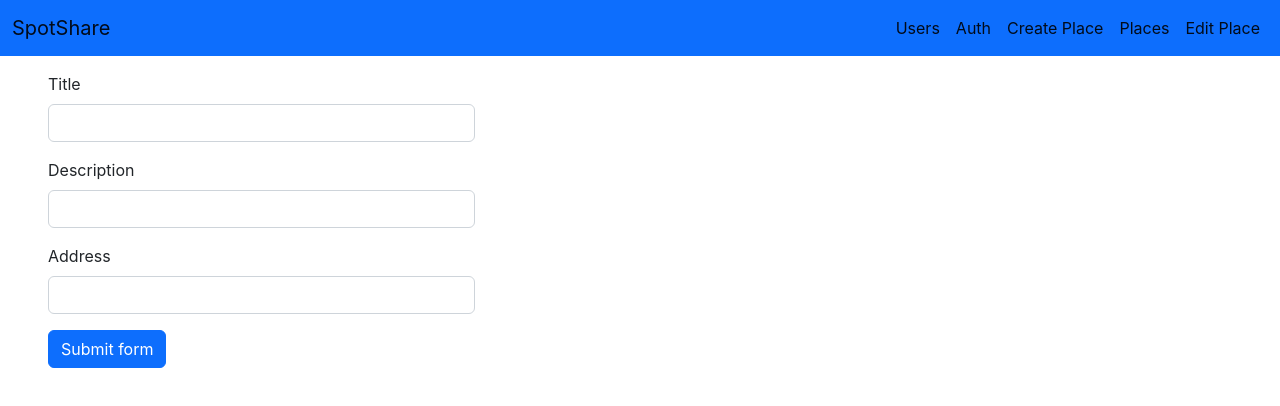
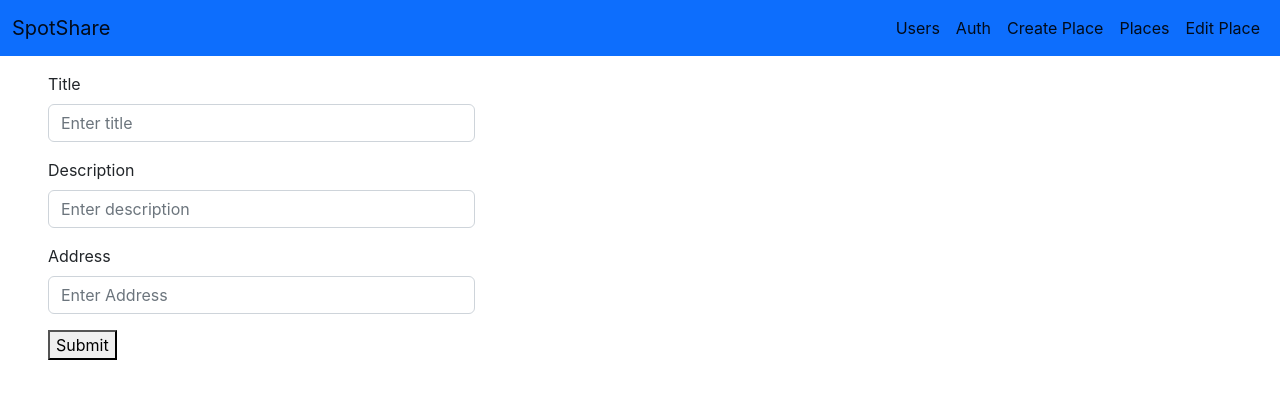
Before and after one commit to hitesh19426/spotshare, a React (Create React App) app: page /places/new in a window 1280 px wide. Shown: the top 406 px of the page. Built offline with nearby package versions, Linux system fonts and the light colour scheme.

Commit message:
created create place page

```diff
--- a/src/App.js
+++ b/src/App.js
@@ -12,12 +12,16 @@
 import NewPlace from "./pages/Places/NewPlace";
 import UpdatePlace from "./pages/Places/UpdatePlace";
 import ErrorPage from "./pages/ErrorPage";
-import {USERS} from "./DUMMY_DATA"
+import {USERS, PLACES} from "./DUMMY_DATA"
 
 function getPlaces(uid){
   // TODO: When you make apis, then you would not need USERS, so you would be able to extract out getPlaces into services
   const user = USERS.find(user => user["id"] === uid);
   return (user === undefined ? null : user["places"]);
+}
+function getPlace(pid){
+  const place = PLACES[pid];
+  return (place === undefined ? null : place);
 }
 
 function App() {
@@ -30,7 +34,7 @@
             <Route path="/:uid/places" element={<Places getPlaces={getPlaces} />} />
             <Route path="/auth" element={<Authenticate />} />
             <Route path="/places/new" element={<NewPlace />} />
-            <Route path="/places/:pid" element={<UpdatePlace />} />
+            <Route path="/places/:pid" element={<UpdatePlace getPlace={getPlace}/>} />
           </Route>
         </Route>
       </Routes>
--- a/src/DUMMY_DATA.js
+++ b/src/DUMMY_DATA.js
@@ -1,6 +1,7 @@
 // TODO: Add more actual places instead of using same page.
 export const PLACES = {
   p1: {
+    id: 'p1',
     title: "Empire State Building",
     description: "One of the most famous sky scrapers in the world!",
     address: "20 W 34th St, New York, NY 10001",
@@ -9,6 +10,7 @@
       "https://upload.wikimedia.org/wikipedia/commons/thumb/d/df/NYC_Empire_State_Building.jpg/640px-NYC_Empire_State_Building.jpg",
   },
   p2: {
+    id: 'p2',
     title: "Empire State Building",
     description: "One of the most famous sky scrapers in the world!",
     address: "20 W 34th St, New York, NY 10001",
@@ -17,6 +19,7 @@
       "https://upload.wikimedia.org/wikipedia/commons/thumb/d/df/NYC_Empire_State_Building.jpg/640px-NYC_Empire_State_Building.jpg",
   },
   p3: {
+    id: 'p3',
     title: "Empire State Building",
     description: "One of the most famous sky scrapers in the world!",
     address: "20 W 34th St, New York, NY 10001",
@@ -25,6 +28,7 @@
       "https://upload.wikimedia.org/wikipedia/commons/thumb/d/df/NYC_Empire_State_Building.jpg/640px-NYC_Empire_State_Building.jpg",
   },
   p4: {
+    id: 'p4',
     title: "Empire State Building",
     description: "One of the most famous sky scrapers in the world!",
     address: "20 W 34th St, New York, NY 10001",
@@ -33,6 +37,7 @@
       "https://upload.wikimedia.org/wikipedia/commons/thumb/d/df/NYC_Empire_State_Building.jpg/640px-NYC_Empire_State_Building.jpg",
   },
   p5: {
+    id: 'p5',
     title: "Empire State Building",
     description: "One of the most famous sky scrapers in the world!",
     address: "20 W 34th St, New York, NY 10001",
@@ -41,6 +46,7 @@
       "https://upload.wikimedia.org/wikipedia/commons/thumb/d/df/NYC_Empire_State_Building.jpg/640px-NYC_Empire_State_Building.jpg",
   },
   p6: {
+    id: 'p6',
     title: "Empire State Building",
     description: "One of the most famous sky scrapers in the world!",
     address: "20 W 34th St, New York, NY 10001",
@@ -49,6 +55,7 @@
       "https://upload.wikimedia.org/wikipedia/commons/thumb/d/df/NYC_Empire_State_Building.jpg/640px-NYC_Empire_State_Building.jpg",
   },
   p7: {
+    id: 'p7',
     title: "Empire State Building",
     description: "One of the most famous sky scrapers in the world!",
     address: "20 W 34th St, New York, NY 10001",
@@ -57,6 +64,7 @@
       "https://upload.wikimedia.org/wikipedia/commons/thumb/d/df/NYC_Empire_State_Building.jpg/640px-NYC_Empire_State_Building.jpg",
   },
   p8: {
+    id: 'p8',
     title: "Empire State Building",
     description: "One of the most famous sky scrapers in the world!",
     address: "20 W 34th St, New York, NY 10001",
--- a/src/pages/Places/NewPlace.jsx
+++ b/src/pages/Places/NewPlace.jsx
@@ -1,4 +1,4 @@
-import { useFormik } from 'formik';
+import { Form, Formik, useField } from 'formik';
 import React from 'react'
 import './NewPlace.css'
 
@@ -19,106 +19,54 @@
   if (!values.address) {
     errors.address = "Required";
   }
-  else if (!/^[A-Z0-9._%+-]+@[A-Z0-9.-]+\.[A-Z]{2,4}$/i.test(values.address)) {
-    errors.address = 'Invalid address address';
-  }
+  // else if (!/^[A-Z0-9._%+-]+@[A-Z0-9.-]+\.[A-Z]{2,4}$/i.test(values.address)) {
+  //   errors.address = 'Invalid address address';
+  // }
 
   return errors;
 }
 
-function FormikForm(props) {
-  const formik = useFormik({
-    initialValues: {
-      title: '',
-      description: '',
-      address: '',
-    },
-    validate: validate,
-    onSubmit: values => {
-      console.log(JSON.stringify(values, null, 2));
-    }
-  });
+function MyTextInput({ label, ...props }) {
+  const [field, meta] = useField(props);
 
   return (
-    <>
+    <div className="col-md-4 ms-5 mt-3">
+      <label htmlFor={props.id || props.name} className="form-label"> {label} </label>
+      <input
+        {...field}
+        {...props}
+        className={`form-control ${meta.touched ? (meta.error ? 'is-invalid' : 'is-valid') : null}`}
+      />
+      {meta.error && meta.touched ?
+        <div className="invalid-feedback"> {meta.error} </div>
+        : <div className="valid-feedback"> Looks good! </div>
+      }
+    </div>
+  )
+}
 
-      <form className="" onSubmit={formik.handleSubmit} >
-
-        <div className="col-md-4 ms-5 mt-3">
-          <label htmlFor="title" className="form-label"> Title </label>
-          <input id="title"
-            name="title"
-            type="text"
-            {...formik.getFieldProps("title")}
-            className={`form-control ${formik.touched.title ? (formik.errors.title ? 'is-invalid' : 'is-valid') : null}`}
-            required
-          />
-          {formik.errors.title && formik.touched.title ?
-            <div className="invalid-feedback">
-              {formik.errors.title}
-              Please provide a valid title.
-            </div> :
-            <div className="valid-feedback">
-              Looks good!
-            </div>
-          }
-        </div>
-
-        <div className="col-md-4 ms-5 mt-3">
-          <label htmlFor="description" className="form-label"> Description </label>
-          <input id="description"
-            name="description"
-            type="textarea"
-            {...formik.getFieldProps("description")}
-            className={`form-control ${formik.touched.description ? (formik.errors.description ? 'is-invalid' : 'is-valid') : null}`}
-            required
-          />
-          {formik.errors.description && formik.touched.description ?
-            <div className="invalid-feedback">
-              {formik.errors.description}
-              Please provide a valid description.
-            </div> :
-            <div className="valid-feedback">
-              Looks good!
-            </div>
-          }
-        </div>
-
-        <div className="col-md-4 ms-5 mt-3">
-          <label htmlFor="address" className="form-label"> Address </label>
-          <input
-            id="address"
-            name="address"
-            type="text"
-            {...formik.getFieldProps("address")}
-            className={`form-control ${formik.touched.address ? (formik.errors.address ? 'is-invalid' : 'is-valid') : null}`}
-            required
-          />
-          {formik.errors.address && formik.touched.address ?
-            <div className="invalid-feedback">
-              {formik.errors.address}
-              Please provide a valid address.
-            </div> :
-            <div className="valid-feedback">
-              Looks good!
-            </div>
-          }
-        </div>
+function FormikForm(props) {
+  return (
+    <Formik
+      initialValues={{ title: '', description: '', address: '' }}
+      validate={validate}
+      onSubmit={(values) => console.log(values)}
+    >
+      <Form>
+        <MyTextInput label="Title" name="title" type="text" placeholder="Enter title" />
+        <MyTextInput label="Description" name="description" type="text" placeholder="Enter description" />
+        <MyTextInput label="Address" name="address" type="text" placeholder="Enter Address" />
 
         <div className="col-12 ms-5 mt-3">
-          <button className="btn btn-primary" type="submit">Submit form</button>
+          <button type="submit"> Submit </button>
         </div>
-
-      </form>
-
-    </>
+      </Form>
+    </Formik>
   )
 }
 
 export default function NewPlace() {
   return (
-    <>
       <FormikForm />
-    </>
   )
 }
--- a/src/pages/Places/Places.jsx
+++ b/src/pages/Places/Places.jsx
@@ -6,19 +6,19 @@
 
 function MyModal(props) {
   return (
-    <div class="modal fade" id="exampleModal" tabindex="-1" aria-labelledby="exampleModalLabel" aria-hidden="true">
-      <div class="modal-dialog">
-        <div class="modal-content">
-          <div class="modal-header">
-            <h1 class="modal-title fs-5" id="exampleModalLabel">Modal title</h1>
-            <button type="button" class="btn-close" data-bs-dismiss="modal" aria-label="Close"></button>
+    <div className="modal fade" id="exampleModal" tabIndex="-1" aria-labelledby="exampleModalLabel" aria-hidden="true">
+      <div className="modal-dialog">
+        <div className="modal-content">
+          <div className="modal-header">
+            <h1 className="modal-title fs-5" id="exampleModalLabel">Modal title</h1>
+            <button type="button" className="btn-close" data-bs-dismiss="modal" aria-label="Close"></button>
           </div>
-          <div class="modal-body">
+          <div className="modal-body">
             Sorry but I dont have a credit card to set it up.
           </div>
-          <div class="modal-footer">
-            <button type="button" class="btn btn-secondary" data-bs-dismiss="modal">Close</button>
-            <button type="button" class="btn btn-primary">Save changes</button>
+          <div className="modal-footer">
+            <button type="button" className="btn btn-secondary" data-bs-dismiss="modal">Close</button>
+            <button type="button" className="btn btn-primary">Save changes</button>
           </div>
         </div>
       </div>
@@ -35,8 +35,8 @@
           <h4 className="card-title"> {props.title} </h4>
           <h5 className="card-title"> {props.address} </h5>
           <p className="card-text"> {props.description} </p>
-          <div class="navbar">
-            <button type="button" class="btn btn-success me-auto" data-bs-toggle="modal" data-bs-target="#exampleModal">
+          <div className="navbar">
+            <button type="button" className="btn btn-success me-auto" data-bs-toggle="modal" data-bs-target="#exampleModal">
               View on Map
             </button>
 
@@ -87,8 +87,8 @@
   }
 
   return (
-    <div class="row row-cols-1 row-cols-md-1 g-4 mx-5">
-      {places.map(place => <Place title={place.title} description={place.description} address={place.address} location={place.location} imageUrl={place.imageUrl} />)}
+    <div className="row row-cols-1 row-cols-md-1 g-4 mx-5">
+      {places.map(place => <Place key={place.id} title={place.title} description={place.description} address={place.address} location={place.location} imageUrl={place.imageUrl} />)}
     </div>
   )
 }
--- a/src/pages/Places/UpdatePlace.jsx
+++ b/src/pages/Places/UpdatePlace.jsx
@@ -3,8 +3,11 @@
 
 import "./UpdatePlace.css";
 
-export default function UpdatePlace() {
+export default function UpdatePlace(props) {
   const {pid} = useParams();
+  const {getPlace} = props.getPlace();
+
+
 
   return (
     <div>UpdatePlace {pid}</div>
```
